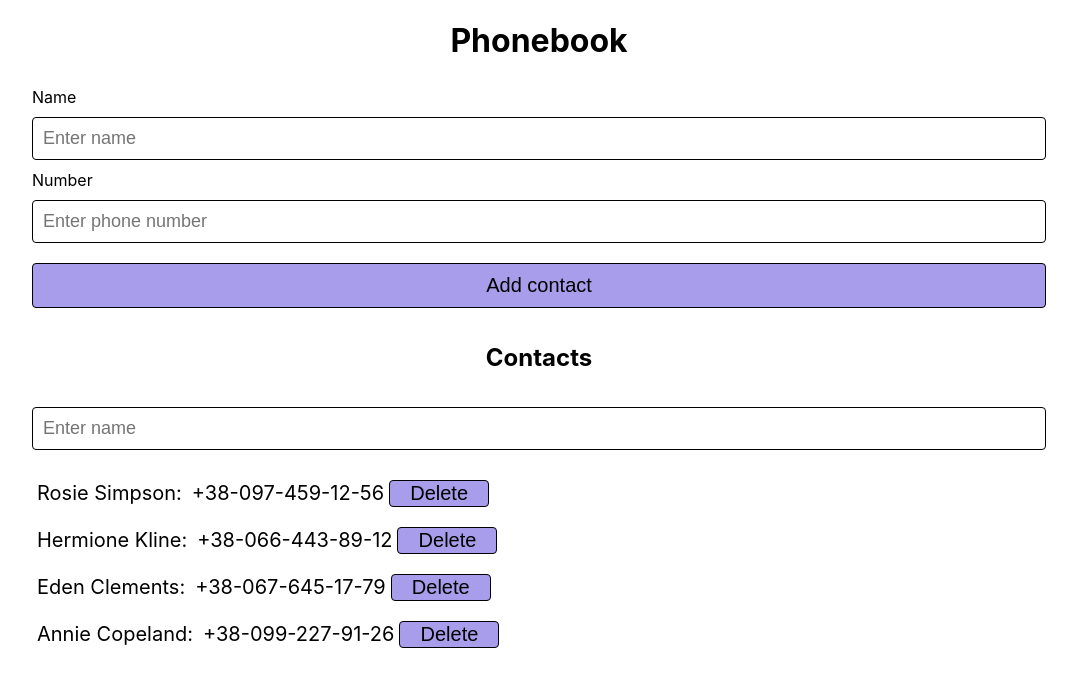
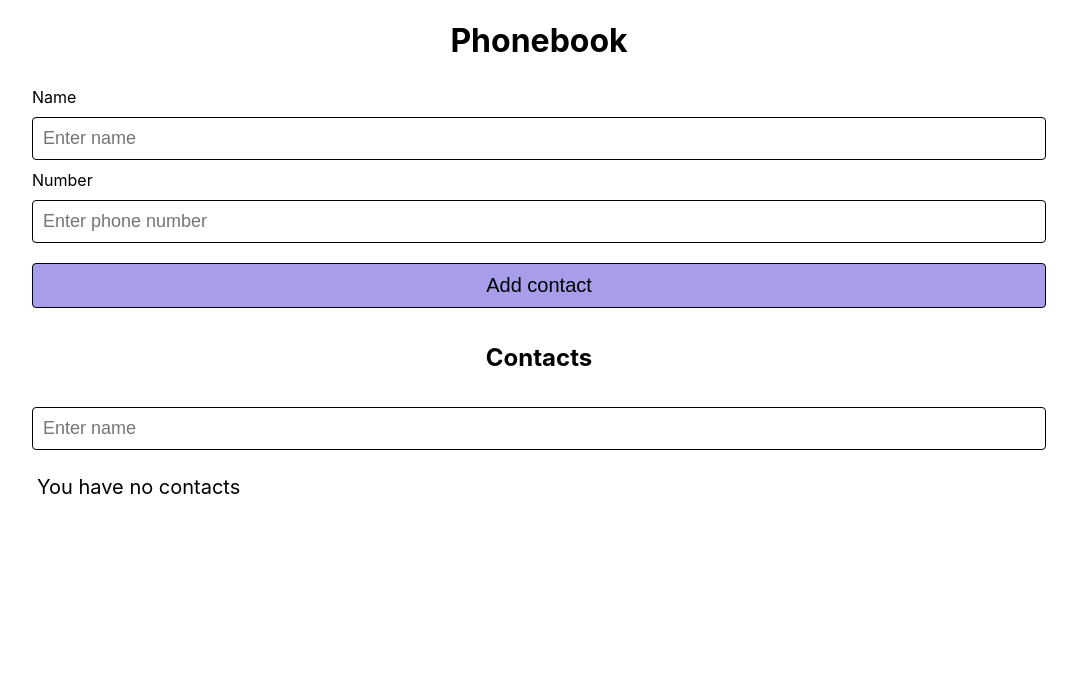
Before and after one commit to YekaterinaPavlenko/goit-react-hw-03-phonebook, a React (Create React App) app: page / in a window 1280 px wide. Shown: the top 686 px of the page, without its empty margins (101-1178 px from the left). Built offline with nearby package versions, Linux system fonts and the light colour scheme.

Commit message:
add propTypes

```diff
--- a/src/App.js
+++ b/src/App.js
@@ -6,10 +6,10 @@ import Filter from "./components/Filter/Filter";
 class App extends Component {
   state = {
     contacts: [
-      { id: "id-1", name: "Rosie Simpson", number: "+38-097-459-12-56" },
-      { id: "id-2", name: "Hermione Kline", number: "+38-066-443-89-12" },
-      { id: "id-3", name: "Eden Clements", number: "+38-067-645-17-79" },
-      { id: "id-4", name: "Annie Copeland", number: "+38-099-227-91-26" },
+      // { id: "id-1", name: "Rosie Simpson", number: "+38-097-459-12-56" },
+      // { id: "id-2", name: "Hermione Kline", number: "+38-066-443-89-12" },
+      // { id: "id-3", name: "Eden Clements", number: "+38-067-645-17-79" },
+      // { id: "id-4", name: "Annie Copeland", number: "+38-099-227-91-26" },
     ],
     filter: "",
   };
@@ -50,6 +50,25 @@ class App extends Component {
       contacts: contacts.filter((contact) => contact.id !== id),
     });
   };
+  componentDidMount() {
+    // console.log("я родился");
+    const contactsFromLS = JSON.parse(localStorage.getItem("contacts"));
+    // console.log(contactsFromLS);
+    if (contactsFromLS) {
+      this.setState(() => ({ contacts: [...contactsFromLS] }));
+      return;
+    }
+  }
+  componentDidUpdate(prevProps, prevState) {
+    // console.log("я обновился");
+    // console.log(prevProps);
+    // console.log(prevState);
+    const { contacts } = this.state;
+    if (contacts !== prevState.contacts) {
+      // console.log(contacts);
+      localStorage.setItem("contacts", JSON.stringify(this.state.contacts));
+    }
+  }
 
   render() {
     const { filter } = this.state;
--- a/src/components/ContactList/ContactList.js
+++ b/src/components/ContactList/ContactList.js
@@ -6,9 +6,14 @@ class ContactList extends Component {
   render() {
     // console.log(this.props);
     const { contacts, deleteContact } = this.props;
+    // console.log(contacts);
     return (
       <ul className={ls.list}>
-        <ContactItem contacts={contacts} deleteContact={deleteContact} />
+        {contacts.length > 0 ? (
+          <ContactItem contacts={contacts} deleteContact={deleteContact} />
+        ) : (
+          <p>You have no contacts</p>
+        )}
       </ul>
     );
   }
--- a/src/components/ContactsForm/ContactsForm.js
+++ b/src/components/ContactsForm/ContactsForm.js
@@ -10,21 +10,22 @@ class ContactForm extends Component {
     number: "",
   };
 
-  // phoneId = uuidv4();
-
   handleChange = (e) => {
     const { name, value } = e.currentTarget;
     // console.log(e.currentTarget.value);
     this.setState({ [name]: value });
   };
+
   handleSubmit = (e) => {
     e.preventDefault();
     this.props.onSubmit({ id: uuidv4(), ...this.state });
     this.reset();
   };
+
   reset = () => {
     this.setState({ name: "", number: "" });
   };
+
   render() {
     const { name, number } = this.state;
     return (
@@ -45,7 +46,7 @@ class ContactForm extends Component {
         <label className={cfs.label}>
           Number
           <input
-            type="phone"
+            type="tel"
             className={cfs.input}
             pattern="^[\+?\0-9\-_]+$"
             required
--- a/src/components/Filter/Filter.js
+++ b/src/components/Filter/Filter.js
@@ -1,6 +1,6 @@
 import React from "react";
 import fs from "./Filter.module.css";
-// import PropTypes from "prop-types";
+import PropTypes from "prop-types";
 const Filter = ({ value, changeFilter }) => {
   // console.log(value);
   return (
@@ -18,4 +18,8 @@ const Filter = ({ value, changeFilter }) => {
     </div>
   );
 };
+Filter.propTypes = {
+  value: PropTypes.string.isRequired,
+  changeFilter: PropTypes.func.isRequired,
+};
 export default Filter;
```
